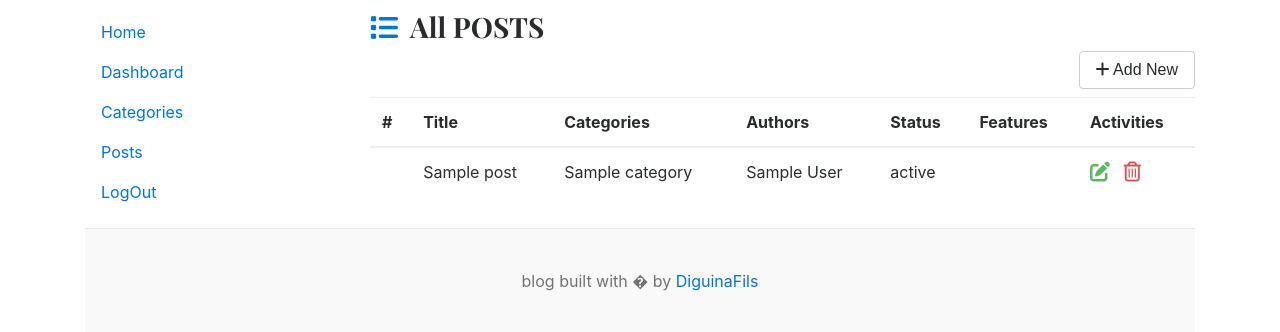
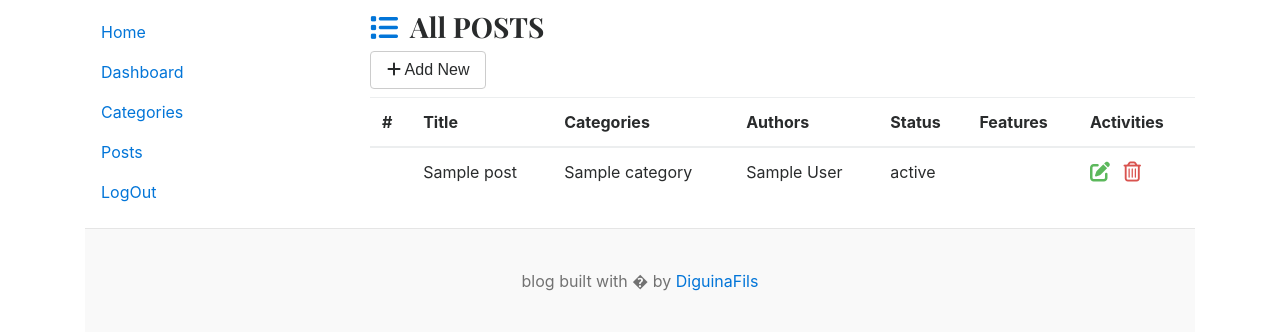
Before and after one commit to DjibbeDiguina/diguinafilsBlog, a Django app: template templates/dashbord/posts.html in a window 1280 px wide. Shown: the part 135-467 px from the top of the page. Run offline with Django 5.2, Linux system fonts and the light colour scheme; the template is opened without the code that fills it: most values are stand-ins (such as "Sample title", 1, 10 or a date in 2020).

Commit message:
finalblog

```diff
--- a/templates/dashbord/posts.html
+++ b/templates/dashbord/posts.html
@@ -11,7 +11,7 @@
 <div class="col-md-9">
 
         <h3><i class="fa-solid fa-list fa-md text-primary"></i>&nbsp; All POSTS</h3>
-        <a href="{% url 'add_post' %}"><button type="button"  class="btn btn-secondary btn-md float-right mb-2"><i class="fa-solid fa-plus"></i> Add New</button></a>
+        <a href="{% url 'add_post' %}"><button type="button"  class="btn btn-secondary btn-md float-left mb-2"><i class="fa-solid fa-plus"></i> Add New</button></a>
 
     <table class="table table-hover">
         <thead>
```
